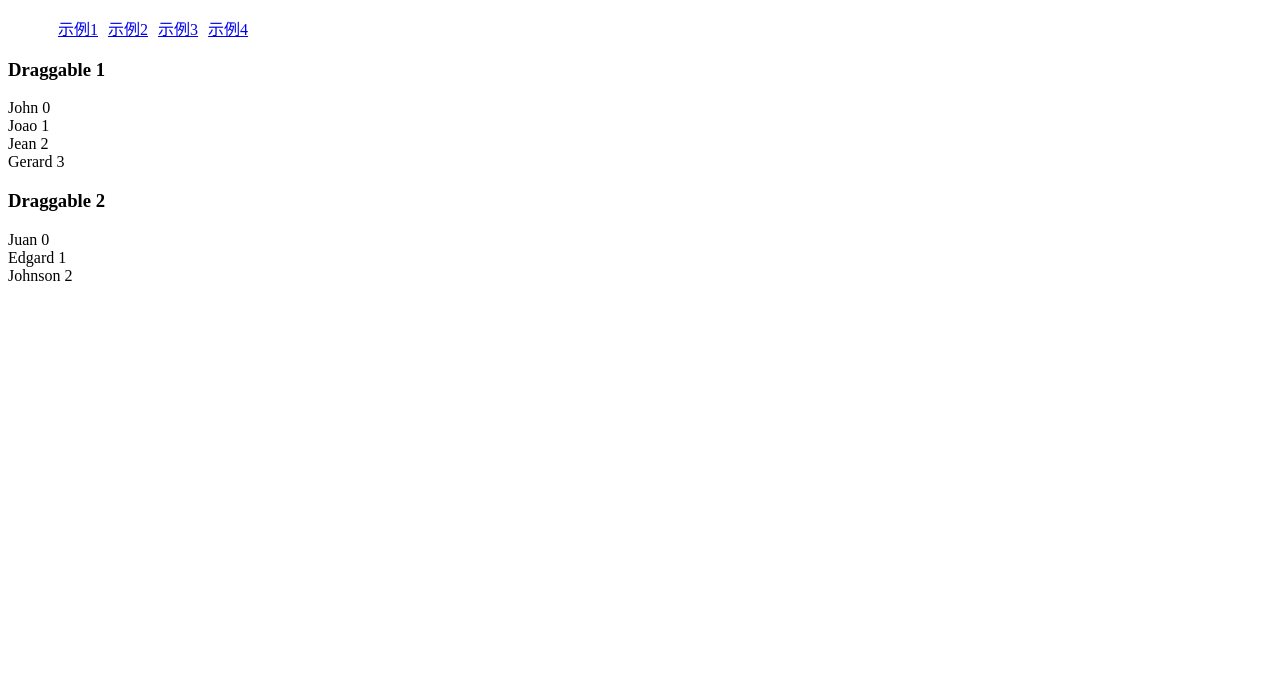
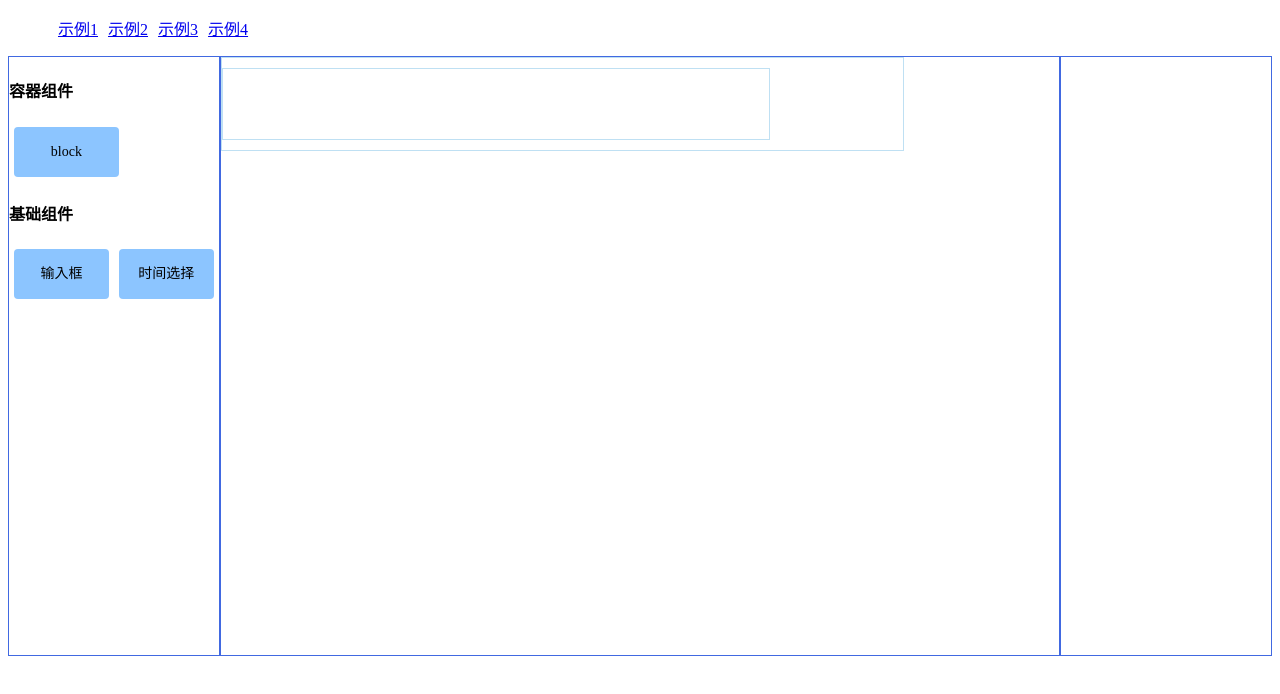
Before and after one commit to gong9/vue_vuedraggable_example, a Vue app: page /#/nested-example in a window 1280 px wide. Before the commit this address led to /#/two-list. Shown: the top 694 px of the page. Built offline with nearby package versions, Linux system fonts and the light colour scheme.

Commit message:
feat: 组件demo调整

```diff
--- a/package.json
+++ b/package.json
@@ -8,7 +8,7 @@
     "preview": "vite preview"
   },
   "dependencies": {
-    "sortablejs": "^1.15.0",
+    "element-ui": "^2.15.9",
     "vue": "^2.6.10",
     "vue-router": "^3.5.4",
     "vuedraggable": "^2.24.3"
--- a/src/components/nested-example.jsx
+++ b/src/components/center.jsx
@@ -15,30 +15,18 @@ export default {
                 ],
                 baseChunk: [
                     {
-                        type: "chunk",
+                        type: "el-input",
                         name: 'radio',
-                        label: '单选框'
+                        label: '输入框'
                     },
                     {
-                        type: "chunk",
+                        type: "el-time-picker",
                         name: 'radio1',
-                        label: '单选框1'
+                        label: '时间选择'
                     }
                 ]
             },
             list: [
-                {
-                    type: 'block',
-                    name: 'block',
-                    children: [
-                        {
-                            type: "chunk",
-                            name: 'radio1',
-                            label: '单选框1'
-                        }
-                    ],
-                    label: 'block'
-                },
                 {
                     type: 'block',
                     name: 'block',
@@ -51,23 +39,6 @@ export default {
     components: {
         nestedDraggable,
         left
-    },
-    watch: {
-        list: {
-            deep: true,
-            immediate: true,
-            handler(value) {
-                console.log(value);
-            }
-
-        },
-        allComponents: {
-            deep: true,
-            immediate: true,
-            handler(value) {
-                console.log(value);
-            }
-        }
     },
     render(h) {
         return (
--- a/src/components/left.scss
+++ b/src/components/left.scss
@@ -5,7 +5,11 @@
     .snapshot {
         width: 50%;
         height: 50px;
-        background-color: rosybrown;
+        background-color: rgb(140, 197, 255);
+        border-radius: 4px;
         margin: 3px 5px;
+        font-size: 14px;
+        text-align: center;
+        line-height: 50px;
     }
 }
--- a/src/components/nested-draggable.jsx
+++ b/src/components/nested-draggable.jsx
@@ -1,5 +1,5 @@
-import draggable from 'vuedraggable'
-import './nested-draggable.scss'
+import draggable from "vuedraggable";
+import "./nested-draggable.scss";
 
 export default {
   name: "nestedDraggable",
@@ -7,24 +7,52 @@ export default {
     tasks: {
       type: Array,
       required: true,
-        }
+    },
   },
   components: {
-        draggable
+    draggable,
+  },
+  methods: {
+    renderChunk(schema) {
+      const { type, label } = schema;
+      return (
+        <el-form-item label={label}>
+          <el-row gutter={20}>
+            <el-col span={19} class="cover">
+              <div class="cover-box" />
+              <type />
+            </el-col>
+
+            <el-col span={1}>
+              <el-button type="info" plain icon="el-icon-delete"></el-button>
+            </el-col>
+          </el-row>
+        </el-form-item>
+      );
+    },
   },
   render(h) {
     return (
-            <draggable class={this.tasks.length === 0 ? 'init-class' : ''} tag="div" list={this.tasks} group={{ put: true }}>
-                {this.tasks.map(task => {
+      <el-form label-width="80px">
+        <draggable
+          tag="div"
+          list={this.tasks}
+          class="container-node"
+          group={{ put: true }}
+        >
+          {this.tasks.map((task) => {
             return (
               <div>
-                            {
-                                task.children ? <nestedDraggable tag="div" class="container-node" tasks={task.children} /> : <div class='node-leaf'> {task.name}</div>
-                            }
+                {task.children ? (
+                  <nestedDraggable tag="div" tasks={task.children} />
+                ) : (
+                  this.renderChunk(task)
+                )}
               </div>
-                    )
+            );
           })}
-            </draggable >
-        )
-    }
-}
+        </draggable>
+      </el-form>
+    );
+  },
+};
--- a/src/components/nested-draggable.scss
+++ b/src/components/nested-draggable.scss
@@ -1,14 +1,21 @@
 .container-node {
     border: 1px solid rgb(191, 224, 243);
-    padding: 10px 10px;
+    padding: 10px 10px 10px 0;
     width: 80%;
     min-height: 50px;
     position: relative;
 
-    .node-leaf {
-        padding: 10px 10px;
-        height: 40px;
-        background-color: rosybrown;
+    .cover {
+        position: relative;
+
+        .cover-box {
+            position: absolute;
+            top: 0;
+            left: 0;
+            width: 100%;
+            height: 100%;
+            z-index: 99;
+        }
     }
 }
 
--- a/src/main.js
+++ b/src/main.js
@@ -1,6 +1,11 @@
 import Vue from 'vue'
+import ElementUI from 'element-ui';
+import 'element-ui/lib/theme-chalk/index.css';
 import App from './App.jsx'
 import router from './router'
+
+
+Vue.use(ElementUI);
 
 new Vue({
     router,
--- a/src/router/index.js
+++ b/src/router/index.js
@@ -3,7 +3,7 @@ import VueRouter from 'vue-router'
 
 import Simple from '../components/simple.jsx'
 import TransitionExample from '../components/transition-example.jsx'
-import NestedExample from '../components/nested-example.jsx'
+import NestedExample from '../components/center'
 import TwoLists from '../components/two-list.vue'
 
 Vue.use(VueRouter)
```
Also changed, not shown: 1 other file (tests, documents, lock files or other folders). Lines whose indentation alone changed are shown as unchanged.
